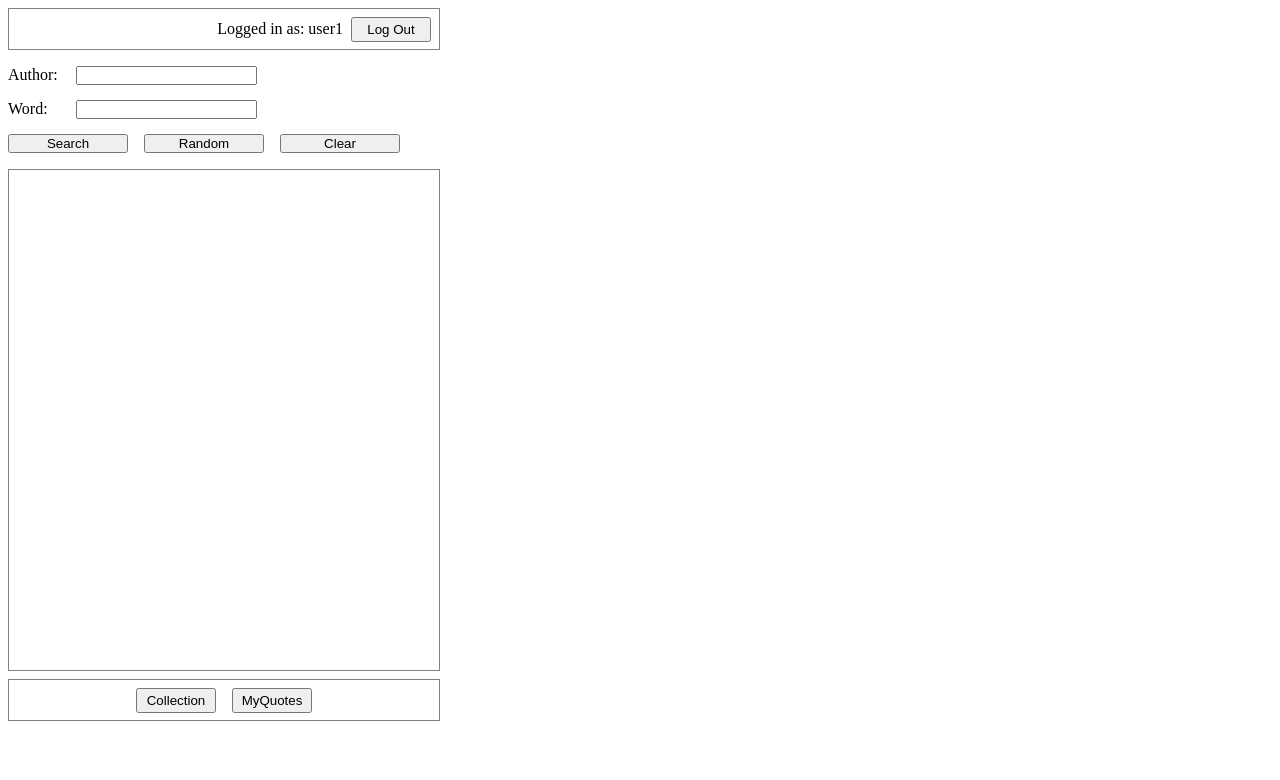
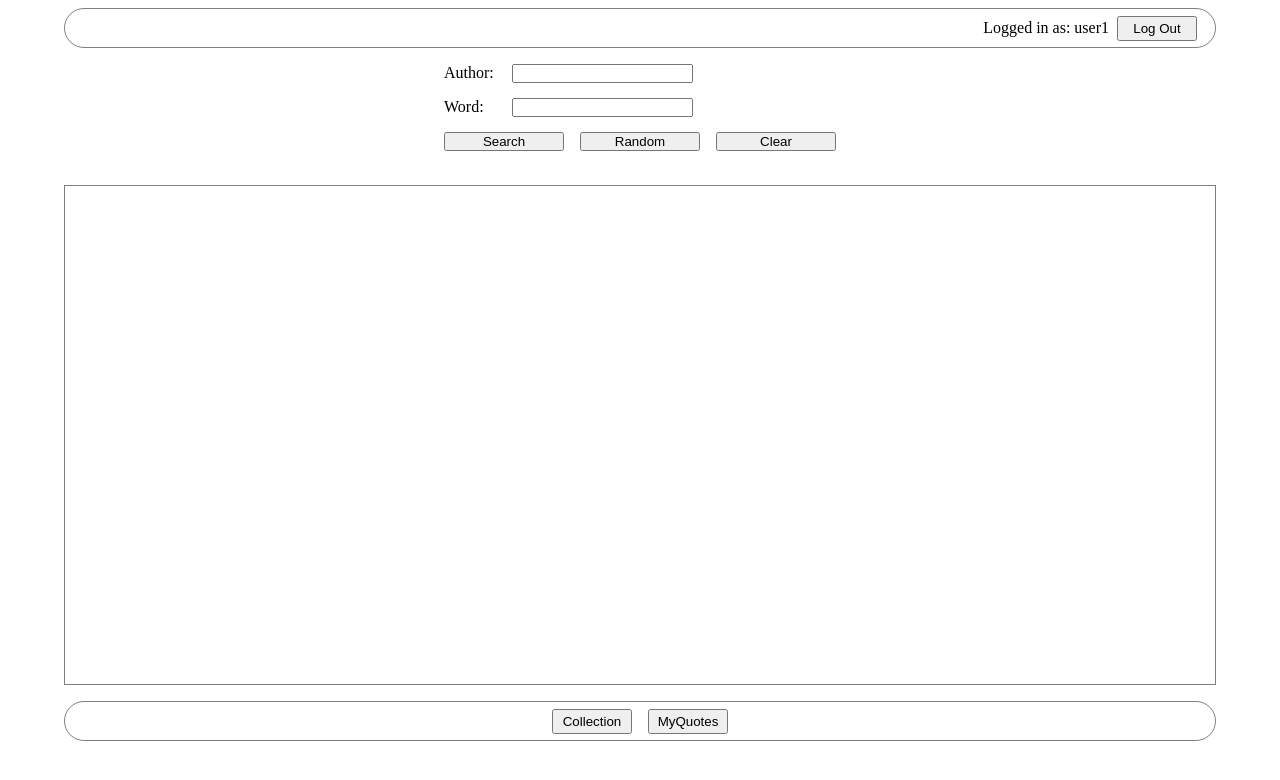
Before and after one commit to ricardopresto/quoteBox, a Vue app in the folder client/: page / in a window 1280 px wide. Shown: the top 780 px of the page. Built offline with nearby package versions, Linux system fonts and the light colour scheme.

Commit message:
started adding styling

```diff
--- a/client/src/App.vue
+++ b/client/src/App.vue
@@ -1,5 +1,6 @@
 <template>
   <div>
+    <div id="container">
       <Header
         :loggedIn="loggedIn"
         :currentUser="currentUser"
@@ -7,6 +8,7 @@
         @login-click="loginClick"
         @logout-click="logoutClick"
       />
+      <div id="controlPanel">
         <span>Author:</span>
         <input
           type="text"
@@ -28,6 +30,7 @@
         <button v-if="!myQuotes" @click="clear">Clear</button>
         <button v-if="myQuotes" @click="showAll">Show All</button>
         <button v-if="myQuotes" @click="addNewQuote">Add New Quote</button>
+      </div>
       <br />
       <QuoteBox
         :quotes="quotes"
@@ -50,6 +53,7 @@
         @collection-click="collectionClick"
         @myquotes-click="myQuotesClick"
       />
+    </div>
   </div>
 </template>
 
@@ -214,10 +218,17 @@ export default {
 * {
   margin: 0;
   padding: 0;
+  box-sizing: border-box;
 }
 </style>
 
 <style scoped>
+#container {
+  display: flex;
+  flex-direction: column;
+  align-items: center;
+}
+
 button {
   margin: 8px;
   width: 120px;
--- a/client/src/components/Footer.vue
+++ b/client/src/components/Footer.vue
@@ -1,11 +1,7 @@
 <template>
-  <div>
-    <div id="footerContainer">
-      <button id="collection" v-if="loggedIn == true" @click="$emit('collection-click')">
-        Collection
-      </button>
-      <button id="myQuotes" v-if="loggedIn == true" @click="$emit('myquotes-click')">MyQuotes</button>
-    </div>
+  <div id="footerContainer">
+    <button id="collection" v-if="loggedIn == true" @click="$emit('collection-click')">Collection</button>
+    <button id="myQuotes" v-if="loggedIn == true" @click="$emit('myquotes-click')">MyQuotes</button>
   </div>
 </template>
 
@@ -18,10 +14,11 @@ export default {
 
 <style scoped>
 #footerContainer {
-  width: 430px;
+  width: 90%;
   height: 40px;
   margin: 8px;
   border: 1px solid grey;
+  border-radius: 20px;
   display: flex;
   flex-direction: row;
   justify-content: center;
--- a/client/src/components/Header.vue
+++ b/client/src/components/Header.vue
@@ -1,11 +1,9 @@
 <template>
-  <div>
-    <div id="headerContainer">
-      <div id="usernameDisplay" v-if="loggedIn">Logged in as: {{currentUser}}</div>
-      <button id="register" v-if="!loggedIn" @click="$emit('register-click')">Register</button>
-      <button id="login" v-if="!loggedIn" @click="$emit('login-click')">Log In</button>
-      <button id="logout" v-if="loggedIn" @click="$emit('logout-click')">Log Out</button>
-    </div>
+  <div id="headerContainer">
+    <div id="usernameDisplay" v-if="loggedIn">Logged in as: {{currentUser}}</div>
+    <button id="register" v-if="!loggedIn" @click="$emit('register-click')">Register</button>
+    <button id="login" v-if="!loggedIn" @click="$emit('login-click')">Log In</button>
+    <button id="logout" v-if="loggedIn" @click="$emit('logout-click')">Log Out</button>
   </div>
 </template>
 
@@ -24,10 +22,12 @@ export default {
 
 <style scoped>
 #headerContainer {
-  width: 430px;
+  width: 90%;
   height: 40px;
   margin: 8px;
+  padding: 0 10px;
   border: 1px solid grey;
+  border-radius: 20px;
   display: flex;
   flex-direction: row;
   justify-content: flex-end;
--- a/client/src/components/Login.vue
+++ b/client/src/components/Login.vue
@@ -90,7 +90,7 @@ export default {
   border: 1px solid grey;
   border-radius: 8px;
   margin: 5px;
-  background-image: url("paper.jpg");
+  background-image: url("../assets/images/paper.jpg");
   display: flex;
   flex-direction: column;
   justify-content: center;
--- a/client/src/components/Quote.vue
+++ b/client/src/components/Quote.vue
@@ -5,9 +5,7 @@
         <div id="quote">{{ quote }}</div>
         <div id="author">
           <span>{{ author }}</span>
-          <span id="source" v-if="source != undefined && source != ''"
-            >, {{ source }}</span
-          >
+          <span id="source" v-if="source != undefined && source != ''">, {{ source }}</span>
         </div>
         <div class="overlay" v-if="myQuote == false && loggedIn == true">
           <div class="icon" @click="addToMyQuotes">
@@ -32,17 +30,9 @@
           this.scrollHeight + 'px'"
           ></textarea>
           <div class="label">Author:</div>
-          <textarea
-            class="editField"
-            ref="authorEdit"
-            v-model="editedAuthor"
-          ></textarea>
+          <textarea class="editField" ref="authorEdit" v-model="editedAuthor"></textarea>
           <div class="label">Source:</div>
-          <textarea
-            class="editField"
-            ref="sourceEdit"
-            v-model="editedSource"
-          ></textarea>
+          <textarea class="editField" ref="sourceEdit" v-model="editedSource"></textarea>
           <div id="buttons">
             <button @click="cancelEdit">Cancel</button>
             <button @click="saveEdit">Save</button>
@@ -104,7 +94,7 @@ export default {
   border-radius: 8px;
   margin: 5px;
   padding-top: 5px;
-  background-image: url("paper.jpg");
+  background-image: url("../assets/images/paper.jpg");
   position: relative;
 }
 #quote {
--- a/client/src/components/QuoteBox.vue
+++ b/client/src/components/QuoteBox.vue
@@ -1,5 +1,4 @@
 <template>
-  <div>
   <div id="container">
     <transition name="drop">
       <Register
@@ -50,7 +49,6 @@
       />
     </transition>
   </div>
-  </div>
 </template>
 
 <script>
@@ -84,7 +82,7 @@ export default {
 
 <style scoped>
 #container {
-  width: 430px;
+  width: 90%;
   height: 500px;
   overflow-y: scroll;
   border: 1px solid grey;
--- a/client/src/components/Register.vue
+++ b/client/src/components/Register.vue
@@ -57,7 +57,10 @@ export default {
       if (this.username == "" || this.password == "") {
         this.error = true;
       } else {
-        const result = await ApiCalls.registerUser(this.username, this.password);
+        const result = await ApiCalls.registerUser(
+          this.username,
+          this.password
+        );
         if (result == "created") {
           this.error = false;
           this.taken = false;
@@ -88,7 +91,7 @@ export default {
   border: 1px solid grey;
   border-radius: 8px;
   margin: 5px;
-  background-image: url("paper.jpg");
+  background-image: url("../assets/images/paper.jpg");
   display: flex;
   flex-direction: column;
   justify-content: center;
```
Also changed, not shown: client/src/assets/images/paper.jpg (renamed from client/src/components/paper.jpg). Lines whose indentation alone changed are shown as unchanged.
